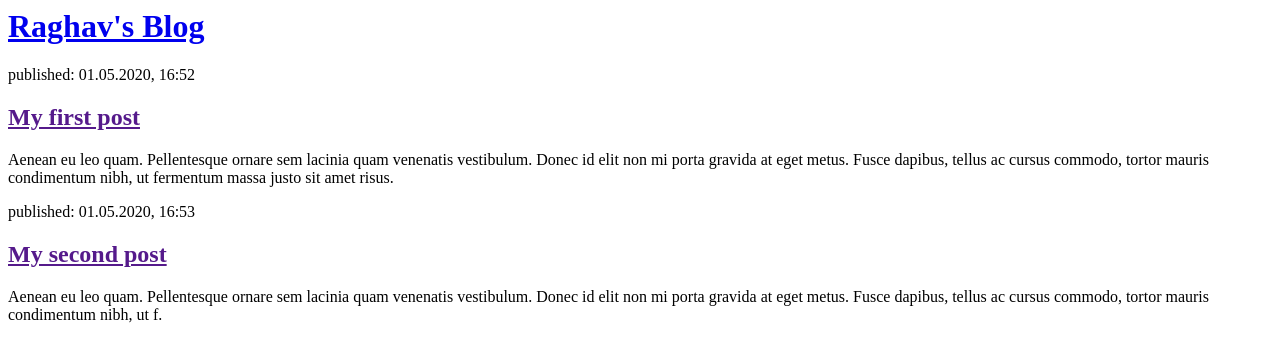
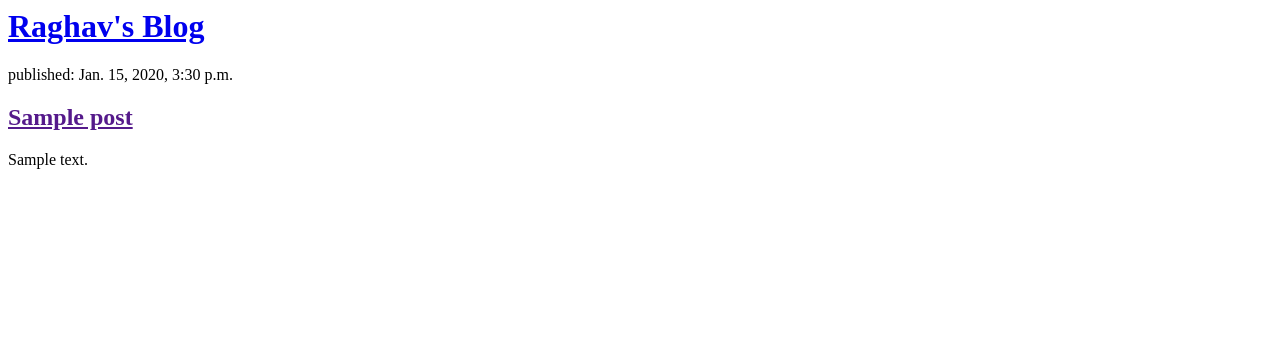
Before and after one commit to raghavpoddar-kgp/my-first-blog, a Django app: page / in a window 1280 px wide. Shown: the top 362 px of the page. Run offline with Django 3.2, Linux system fonts and the light colour scheme; tables that the repository leaves empty hold one stand-in row (values such as "Sample post").

Commit message:
Modified templates to display posts from database.

```diff
--- a/blog/templates/blog/post_list.html
+++ b/blog/templates/blog/post_list.html
@@ -7,16 +7,13 @@
             <h1><a href="/">Raghav's Blog</a></h1>
         </div>
 
-        <div>
-            <p>published: 01.05.2020, 16:52</p>
-            <h2><a href="">My first post</a></h2>
-            <p>Aenean eu leo quam. Pellentesque ornare sem lacinia quam venenatis vestibulum. Donec id elit non mi porta gravida at eget metus. Fusce dapibus, tellus ac cursus commodo, tortor mauris condimentum nibh, ut fermentum massa justo sit amet risus.</p>
-        </div>
+        {% for post in posts %}
+            <div>
+                <p>published: {{post.published_date}}</p>
+                <h2><a href="">{{post.title}}</a></h2>
+                <p>{{post.text|linebreaksbr}}</p>
+            </div>
+        {% endfor %}
 
-        <div>
-            <p>published: 01.05.2020, 16:53</p>
-            <h2><a href="">My second post</a></h2>
-            <p>Aenean eu leo quam. Pellentesque ornare sem lacinia quam venenatis vestibulum. Donec id elit non mi porta gravida at eget metus. Fusce dapibus, tellus ac cursus commodo, tortor mauris condimentum nibh, ut f.</p>
-        </div>
     </body>
 </html>
--- a/blog/views.py
+++ b/blog/views.py
@@ -1,4 +1,7 @@
 from django.shortcuts import render
+from .models import Post
+from django.utils import timezone
 
 def post_list(request):
-    return render(request, 'blog/post_list.html', {})
+    posts = Post.objects.filter(published_date__lte=timezone.now()).order_by('published_date')
+    return render(request, 'blog/post_list.html', {'posts':posts})
```
